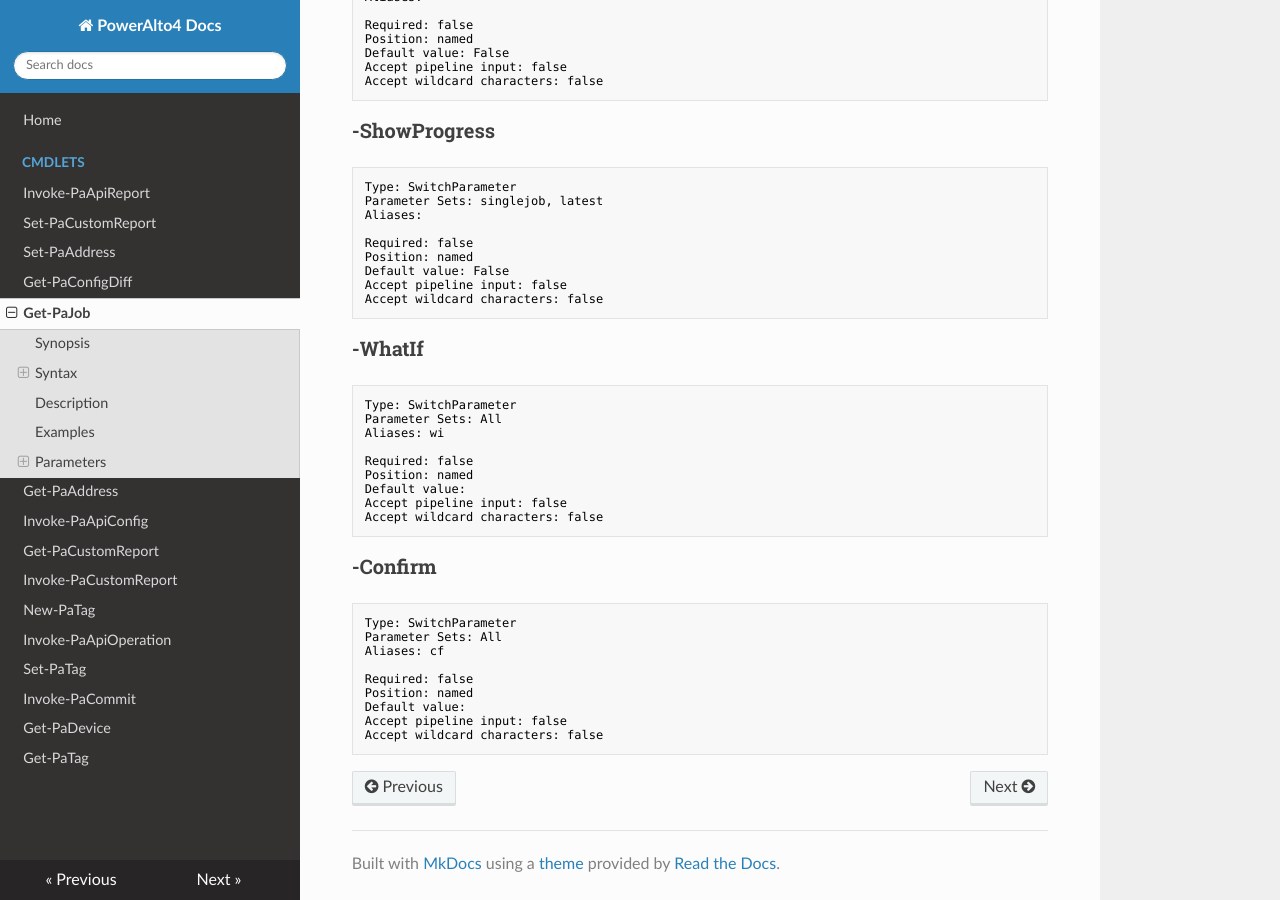
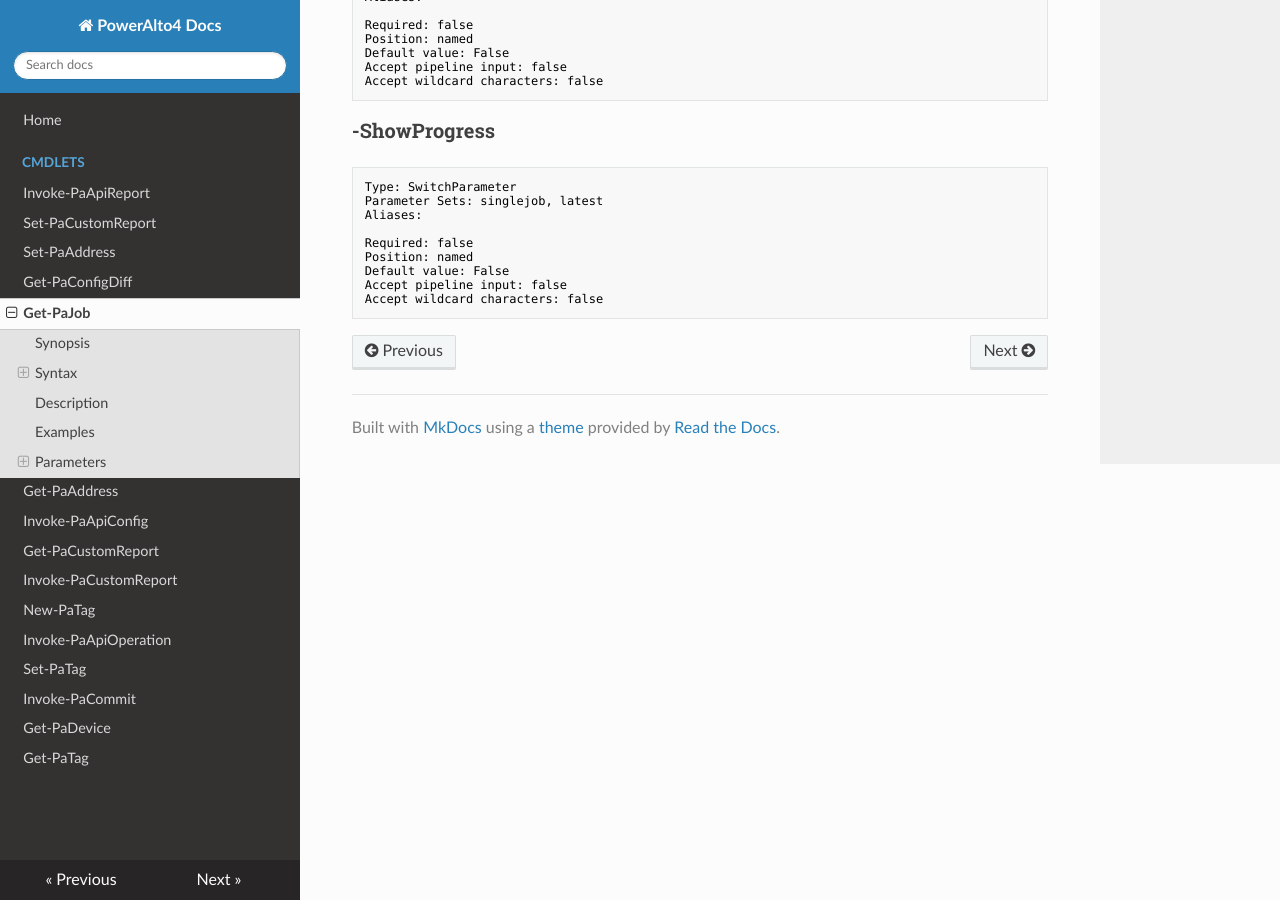
Before and after one commit to brianaddicks/PowerAlto4, an MkDocs documentation site: the page built from docs/cmdlets/Get-PaJob.md, in a window 1280 px wide and 900 px high, scrolled down 1391 px. Built offline with MkDocs 1.6.1, drawn with Linux system fonts in a browser that asks for light colours; nearby versions of some CDN libraries; old or Windows-style settings are respelled for this version of MkDocs; some of the changed text lies outside the part shown.

````diff
--- a/docs/cmdlets/Get-PaJob.md
+++ b/docs/cmdlets/Get-PaJob.md
@@ -9,19 +9,19 @@ Gets job status from Palo Alto Device.
 ### singlejob
 
 ```powershell
-Get-PaJob [-JobId] <Int32> [-Wait] [-ShowProgress] [-WhatIf] [-Confirm]
+Get-PaJob [-JobId] <Int32> [-Wait] [-ShowProgress]
 ```
 
 ### alljobs
 
 ```powershell
-Get-PaJob [[-JobId] <Int32>] [-WhatIf] [-Confirm]
+Get-PaJob [[-JobId] <Int32>]
 ```
 
 ### latest
 
 ```powershell
-Get-PaJob [-Latest] [-Wait] [-ShowProgress] [-WhatIf] [-Confirm]
+Get-PaJob [-Latest] [-Wait] [-ShowProgress]
 ```
 
 ## Description
@@ -88,31 +88,3 @@ Default value: False
 Accept pipeline input: false
 Accept wildcard characters: false
 ```
-### -WhatIf
-
-
-```asciidoc
-Type: SwitchParameter
-Parameter Sets: All
-Aliases: wi
-
-Required: false
-Position: named
-Default value:
-Accept pipeline input: false
-Accept wildcard characters: false
-```
-### -Confirm
-
-
-```asciidoc
-Type: SwitchParameter
-Parameter Sets: All
-Aliases: cf
-
-Required: false
-Position: named
-Default value:
-Accept pipeline input: false
-Accept wildcard characters: false
-```
````
Also changed, not shown: 2 other files.
